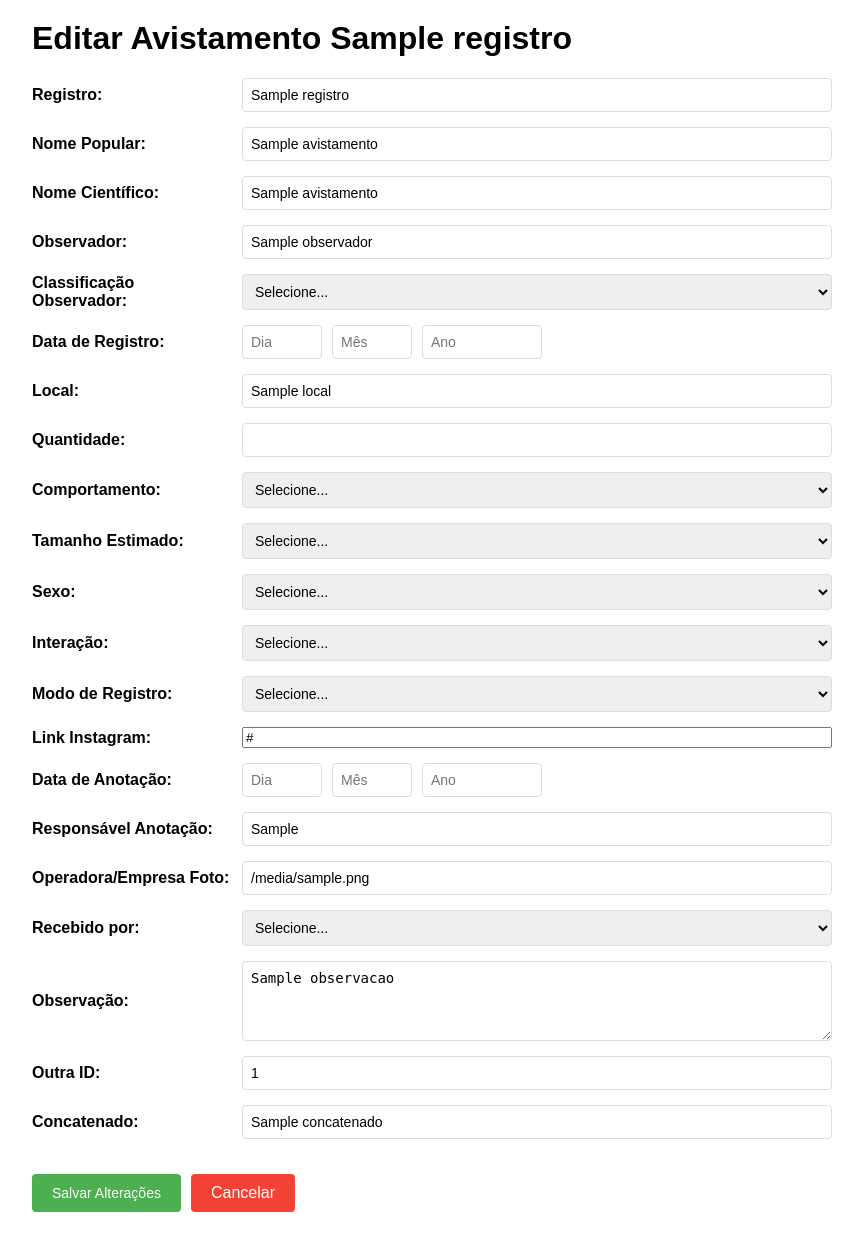
After one commit to gfickel/mergulho-virtual-project, a FastAPI app: template src/backend/templates/avistamentos/edit.html in a window 1280 px wide. The commit adds this page. Shown: the whole page, without its empty margins (208-1071 px from the left). Run offline with FastAPI, Linux system fonts and the light colour scheme; the template is opened without the code that fills it: most values are stand-ins (such as "Sample title", 1, 10 or a date in 2020).

Commit message:
Add page to edit sightings

```diff
--- a/src/backend/main.py
+++ b/src/backend/main.py
@@ -1,11 +1,11 @@
 import json
 
-from fastapi import FastAPI, Request, HTTPException, Header
-from fastapi.responses import HTMLResponse, JSONResponse
+from fastapi import FastAPI, Request, HTTPException, Header, Form
+from fastapi.responses import HTMLResponse, JSONResponse, RedirectResponse
 from fastapi.staticfiles import StaticFiles
 from fastapi.templating import Jinja2Templates
 from google.cloud import firestore
-from typing import Optional
+from typing import Optional, Dict, Any
 
 # Initialize Firestore client
 db = firestore.Client.from_service_account_json('./serviceAccountKey.json')
@@ -204,6 +204,93 @@ async def read_avistamento(
         context={"request": request, "registro": registro, "avistamento": avistamento},
     )
 
+
+@app.get("/avistamentos/{registro}/edit")
+async def edit_avistamento_form(request: Request, registro: str):
+    """
+    Exibe o formulário de edição de um avistamento.
+    """
+    doc_ref = db.collection("avistamentos").document(registro)
+    doc = doc_ref.get()
+
+    if not doc.exists:
+        raise HTTPException(status_code=404, detail="Avistamento não encontrado")
+
+    avistamento = doc.to_dict()
+
+    return templates.TemplateResponse(
+        request=request,
+        name="avistamentos/edit.html",
+        context={"request": request, "registro": registro, "avistamento": avistamento},
+    )
+
+
+@app.put("/avistamentos/{registro}")
+async def update_avistamento(
+    registro: str,
+    avistamento_data: Dict[str, Any],
+    format: Optional[str] = None,
+    accept: Optional[str] = Header(None),
+):
+    """
+    Atualiza um avistamento existente.
+
+    Aceita JSON no body. Para HTML, redireciona após atualização.
+    """
+    doc_ref = db.collection("avistamentos").document(registro)
+    doc = doc_ref.get()
+
+    if not doc.exists:
+        raise HTTPException(status_code=404, detail="Avistamento não encontrado")
+
+    # Atualiza o documento
+    doc_ref.update(avistamento_data)
+
+    # Busca o documento atualizado
+    updated_doc = doc_ref.get()
+    updated_avistamento = updated_doc.to_dict()
+
+    # Decide o formato: JSON se format=json ou Accept contém application/json
+    return_json = (
+        format == "json"
+        or (accept and "application/json" in accept and "text/html" not in accept)
+    )
+
+    if return_json:
+        return JSONResponse(
+            {"message": "Avistamento atualizado com sucesso", "avistamento": updated_avistamento}
+        )
+
+    # Para HTML, redireciona para a visualização
+    return RedirectResponse(url=f"/avistamentos/{registro}", status_code=303)
+
+
+@app.post("/avistamentos/{registro}")
+async def update_avistamento_form(registro: str, request: Request):
+    """
+    Atualiza um avistamento via formulário HTML.
+    """
+    doc_ref = db.collection("avistamentos").document(registro)
+    doc = doc_ref.get()
+
+    if not doc.exists:
+        raise HTTPException(status_code=404, detail="Avistamento não encontrado")
+
+    # Constrói o dicionário com os dados do formulário (apenas campos não vazios)
+    form_data = await request.form()
+    update_data = {}
+    for key, value in form_data.items():
+        # Ignora campos vazios, "None" como string, e o campo registro (não deve ser atualizado)
+        if key != "registro" and value and value != "None" and value != "":
+            update_data[key] = value
+
+    # Atualiza o documento apenas se houver dados para atualizar
+    if update_data:
+        doc_ref.update(update_data)
+
+    # Redireciona para a visualização
+    return RedirectResponse(url=f"/avistamentos/{registro}", status_code=303)
+
 @app.get("/telemetry")
 async def telemetry():
     return {"message": "Placeholder for shark monitoring"}
--- /dev/null
+++ b/src/backend/templates/avistamentos/edit.html
@@ -0,0 +1,229 @@
+<html>
+<head>
+    <title>Editar Avistamento {{ registro }}</title>
+    <link href="{{ url_for('static', path='/styles.css') }}" rel="stylesheet">
+    <style>
+        body {
+            font-family: Arial, sans-serif;
+            max-width: 800px;
+            margin: 0 auto;
+            padding: 20px;
+        }
+        form {
+            display: grid;
+            gap: 15px;
+        }
+        .form-group {
+            display: grid;
+            grid-template-columns: 200px 1fr;
+            gap: 10px;
+            align-items: center;
+        }
+        label {
+            font-weight: bold;
+        }
+        input[type="text"],
+        input[type="number"],
+        textarea,
+        select {
+            padding: 8px;
+            border: 1px solid #ddd;
+            border-radius: 4px;
+            font-size: 14px;
+        }
+        textarea {
+            min-height: 80px;
+            resize: vertical;
+        }
+        .form-actions {
+            grid-column: 1 / -1;
+            display: flex;
+            gap: 10px;
+            margin-top: 20px;
+        }
+        button {
+            padding: 10px 20px;
+            border: none;
+            border-radius: 4px;
+            cursor: pointer;
+            font-size: 14px;
+        }
+        button[type="submit"] {
+            background-color: #4CAF50;
+            color: white;
+        }
+        button[type="submit"]:hover {
+            background-color: #45a049;
+        }
+        .btn-cancel {
+            background-color: #f44336;
+            color: white;
+            text-decoration: none;
+            display: inline-block;
+            padding: 10px 20px;
+            border-radius: 4px;
+        }
+        .btn-cancel:hover {
+            background-color: #da190b;
+        }
+    </style>
+</head>
+<body>
+    <h1>Editar Avistamento {{ registro }}</h1>
+
+    <form method="post" action="/avistamentos/{{ registro }}">
+        <div class="form-group">
+            <label for="registro">Registro:</label>
+            <input type="text" id="registro" name="registro" value="{{ avistamento.registro }}" readonly>
+        </div>
+
+        <div class="form-group">
+            <label for="nome_popular">Nome Popular:</label>
+            <input type="text" id="nome_popular" name="nome_popular" value="{{ avistamento.nome_popular or '' }}">
+        </div>
+
+        <div class="form-group">
+            <label for="nome_cientifico">Nome Científico:</label>
+            <input type="text" id="nome_cientifico" name="nome_cientifico" value="{{ avistamento.nome_cientifico or '' }}">
+        </div>
+
+        <div class="form-group">
+            <label for="observador">Observador:</label>
+            <input type="text" id="observador" name="observador" value="{{ avistamento.observador or '' }}">
+        </div>
+
+        <div class="form-group">
+            <label for="classificacao_observador">Classificação Observador:</label>
+            <select id="classificacao_observador" name="classificacao_observador">
+                <option value="">Selecione...</option>
+                <option value="Guia" {% if avistamento.classificacao_observador == 'Guia' %}selected{% endif %}>Guia</option>
+                <option value="Mergulhador" {% if avistamento.classificacao_observador == 'Mergulhador' %}selected{% endif %}>Mergulhador</option>
+                <option value="Fotógrafo" {% if avistamento.classificacao_observador == 'Fotógrafo' %}selected{% endif %}>Fotógrafo</option>
+                <option value="Cientista" {% if avistamento.classificacao_observador == 'Cientista' %}selected{% endif %}>Cientista</option>
+                <option value="Morador" {% if avistamento.classificacao_observador == 'Morador' %}selected{% endif %}>Morador</option>
+            </select>
+        </div>
+
+        <div class="form-group">
+            <label>Data de Registro:</label>
+            <div style="display: flex; gap: 10px;">
+                <input type="number" id="dia_registro" name="dia_registro" value="{{ avistamento.dia_registro or '' }}" placeholder="Dia" min="1" max="31" style="width: 80px;">
+                <input type="number" id="mes_registro" name="mes_registro" value="{{ avistamento.mes_registro or '' }}" placeholder="Mês" min="1" max="12" style="width: 80px;">
+                <input type="number" id="ano_registro" name="ano_registro" value="{{ avistamento.ano_registro or '' }}" placeholder="Ano" style="width: 120px;">
+            </div>
+        </div>
+
+        <div class="form-group">
+            <label for="local">Local:</label>
+            <input type="text" id="local" name="local" value="{{ avistamento.local or '' }}">
+        </div>
+
+        <div class="form-group">
+            <label for="quantidade">Quantidade:</label>
+            <input type="number" id="quantidade" name="quantidade" value="{{ avistamento.quantidade or '' }}" min="1">
+        </div>
+
+        <div class="form-group">
+            <label for="comportamento">Comportamento:</label>
+            <select id="comportamento" name="comportamento">
+                <option value="">Selecione...</option>
+                <option value="Nadando" {% if avistamento.comportamento == 'Nadando' %}selected{% endif %}>Nadando</option>
+                <option value="Repouso" {% if avistamento.comportamento == 'Repouso' %}selected{% endif %}>Repouso</option>
+                <option value="Alimentando-se" {% if avistamento.comportamento == 'Alimentando-se' %}selected{% endif %}>Alimentando-se</option>
+            </select>
+        </div>
+
+        <div class="form-group">
+            <label for="tamanho_estimado">Tamanho Estimado:</label>
+            <select id="tamanho_estimado" name="tamanho_estimado">
+                <option value="">Selecione...</option>
+                <option value="Pequeno" {% if avistamento.tamanho_estimado == 'Pequeno' %}selected{% endif %}>Pequeno</option>
+                <option value="Médio" {% if avistamento.tamanho_estimado == 'Médio' %}selected{% endif %}>Médio</option>
+                <option value="Grande" {% if avistamento.tamanho_estimado == 'Grande' %}selected{% endif %}>Grande</option>
+            </select>
+        </div>
+
+        <div class="form-group">
+            <label for="sexo">Sexo:</label>
+            <select id="sexo" name="sexo">
+                <option value="">Selecione...</option>
+                <option value="M" {% if avistamento.sexo == 'M' %}selected{% endif %}>M</option>
+                <option value="F" {% if avistamento.sexo == 'F' %}selected{% endif %}>F</option>
+                <option value="NA" {% if avistamento.sexo == 'NA' %}selected{% endif %}>NA</option>
+            </select>
+        </div>
+
+        <div class="form-group">
+            <label for="interacao">Interação:</label>
+            <select id="interacao" name="interacao">
+                <option value="">Selecione...</option>
+                <option value="Mergulho" {% if avistamento.interacao == 'Mergulho' %}selected{% endif %}>Mergulho</option>
+                <option value="Snorkel" {% if avistamento.interacao == 'Snorkel' %}selected{% endif %}>Snorkel</option>
+                <option value="Observação fora d'água" {% if avistamento.interacao == "Observação fora d'água" %}selected{% endif %}>Observação fora d'água</option>
+            </select>
+        </div>
+
+        <div class="form-group">
+            <label for="modo_registro">Modo de Registro:</label>
+            <select id="modo_registro" name="modo_registro">
+                <option value="">Selecione...</option>
+                <option value="Foto" {% if avistamento.modo_registro == 'Foto' %}selected{% endif %}>Foto</option>
+                <option value="Vídeo" {% if avistamento.modo_registro == 'Vídeo' %}selected{% endif %}>Vídeo</option>
+            </select>
+        </div>
+
+        <div class="form-group">
+            <label for="link_instagram">Link Instagram:</label>
+            <input type="url" id="link_instagram" name="link_instagram" value="{{ avistamento.link_instagram or '' }}">
+        </div>
+
+        <div class="form-group">
+            <label>Data de Anotação:</label>
+            <div style="display: flex; gap: 10px;">
+                <input type="number" id="dia_anotacao" name="dia_anotacao" value="{{ avistamento.dia_anotacao or '' }}" placeholder="Dia" min="1" max="31" style="width: 80px;">
+                <input type="number" id="mes_anotacao" name="mes_anotacao" value="{{ avistamento.mes_anotacao or '' }}" placeholder="Mês" min="1" max="12" style="width: 80px;">
+                <input type="number" id="ano_anotacao" name="ano_anotacao" value="{{ avistamento.ano_anotacao or '' }}" placeholder="Ano" style="width: 120px;">
+            </div>
+        </div>
+
+        <div class="form-group">
+            <label for="responsavel_anotacao">Responsável Anotação:</label>
+            <input type="text" id="responsavel_anotacao" name="responsavel_anotacao" value="{{ avistamento.responsavel_anotacao or '' }}">
+        </div>
+
+        <div class="form-group">
+            <label for="operadora_empresa_foto">Operadora/Empresa Foto:</label>
+            <input type="text" id="operadora_empresa_foto" name="operadora_empresa_foto" value="{{ avistamento.operadora_empresa_foto or '' }}">
+        </div>
+
+        <div class="form-group">
+            <label for="recebido_por">Recebido por:</label>
+            <select id="recebido_por" name="recebido_por">
+                <option value="">Selecione...</option>
+                <option value="Whatsapp" {% if avistamento.recebido_por == 'Whatsapp' %}selected{% endif %}>Whatsapp</option>
+                <option value="Instagram" {% if avistamento.recebido_por == 'Instagram' %}selected{% endif %}>Instagram</option>
+            </select>
+        </div>
+
+        <div class="form-group">
+            <label for="observacao">Observação:</label>
+            <textarea id="observacao" name="observacao">{{ avistamento.observacao or '' }}</textarea>
+        </div>
+
+        <div class="form-group">
+            <label for="outra_ID">Outra ID:</label>
+            <input type="text" id="outra_ID" name="outra_ID" value="{{ avistamento.outra_ID or '' }}">
+        </div>
+
+        <div class="form-group">
+            <label for="concatenado">Concatenado:</label>
+            <input type="text" id="concatenado" name="concatenado" value="{{ avistamento.concatenado or '' }}" readonly>
+        </div>
+
+        <div class="form-actions">
+            <button type="submit">Salvar Alterações</button>
+            <a href="/avistamentos/{{ registro }}" class="btn-cancel">Cancelar</a>
+        </div>
+    </form>
+</body>
+</html>
--- a/src/backend/templates/avistamentos/view.html
+++ b/src/backend/templates/avistamentos/view.html
@@ -23,6 +23,9 @@
         </tbody>
     </table>
 
-    <p><a href="{{ url_for('list_avistamentos') }}">Voltar para lista de avistamentos</a></p>
+    <p>
+        <a href="/avistamentos/{{ registro }}/edit">Editar</a> |
+        <a href="/avistamentos">Voltar para lista de avistamentos</a>
+    </p>
 </body>
 </html>
```
